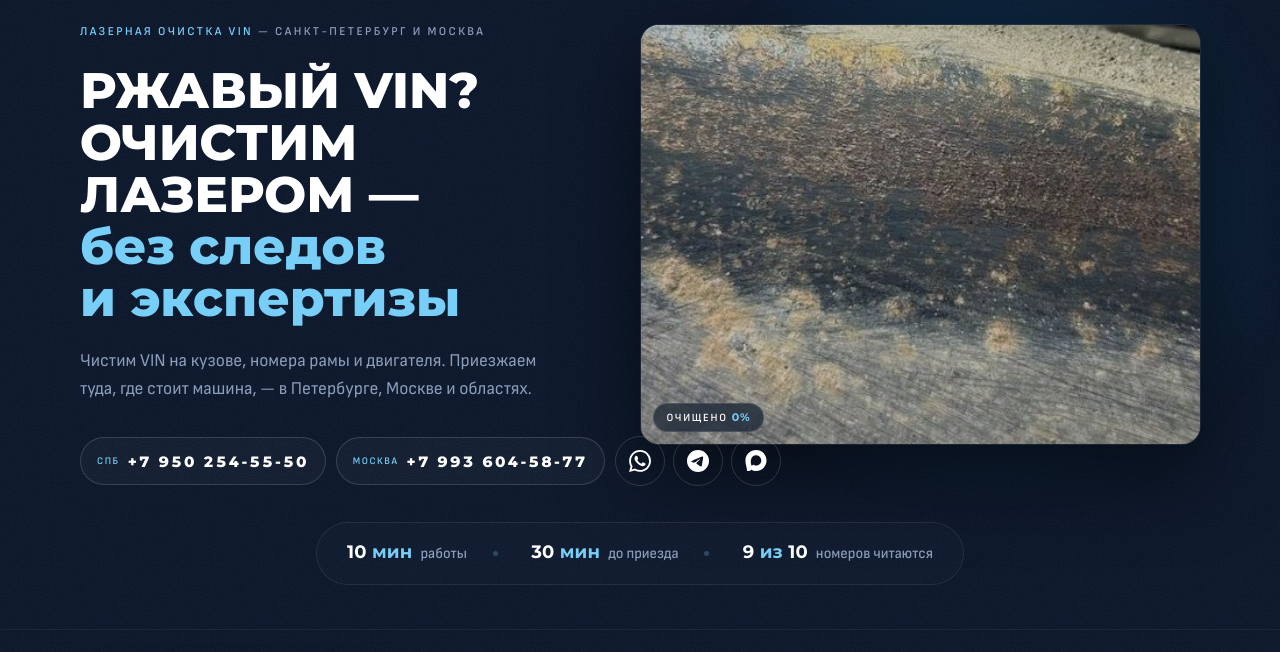
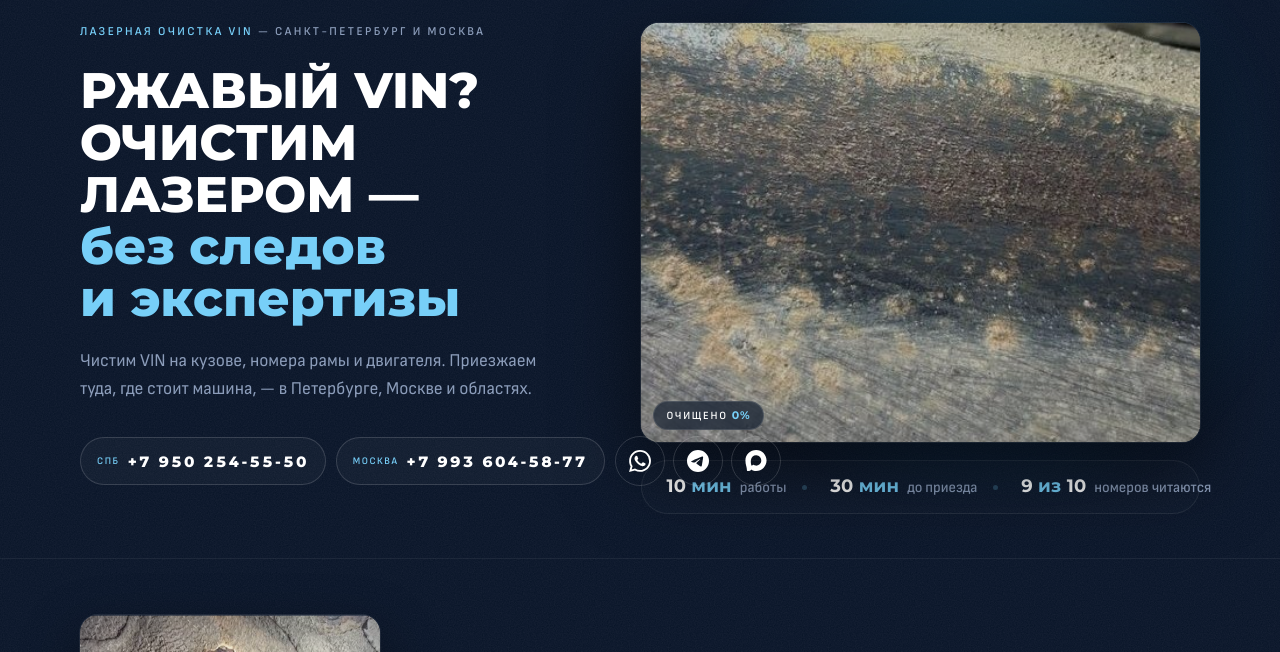
Before and after one commit to saltykovd03-create/tur-laser, a plain HTML site: page index.html in a window 1280 px wide. Shown: the part 89-741 px from the top of the page. Drawn offline with Linux system fonts and the light colour scheme; grey boxes are pictures that could not be loaded; a web font is replaced by a local one.

Commit message:
Первый экран на ПК: интерактив вровень с подзаголовком, факты под ним, номера строкой
Co-Authored-By: Claude Fable 5.1 <noreply@anthropic.com>

```diff
--- a/index.html
+++ b/index.html
@@ -15,7 +15,7 @@
 <link rel="preload" href="fonts/orbitron-latin-700-normal.woff2" as="font" type="font/woff2" crossorigin>
 <link rel="preload" href="img/vinlab-base.jpg" as="image">
 <link rel="preload" href="img/vinlab-rust.jpg" as="image">
-<link rel="stylesheet" href="style.css?v=13">
+<link rel="stylesheet" href="style.css?v=14">
 <noscript><style>.mbar--early{opacity:1;transform:none;pointer-events:auto}.vinlab__hint,.vinlab__meter,.ba__nav{display:none}</style></noscript>
 <!-- Счётчик аналитики ставим в день релиза (см. README): Яндекс.Метрика сюда, window.YM_ID = номер счётчика -->
 </head>
@@ -54,12 +54,12 @@
         <button class="vinlab__reset" type="button" hidden>Заново</button>
       </div>
     </div>
+  <ul class="facts">
+      <li><b>10&nbsp;<i>мин</i></b>работы</li>
+      <li><b>30&nbsp;<i>мин</i></b>до приезда</li>
+      <li><b>9&nbsp;<i>из</i>&nbsp;10</b>номеров читаются</li>
+    </ul>
   </div>
-  <ul class="facts">
-    <li><b>10&nbsp;<i>мин</i></b>работы</li>
-    <li><b>30&nbsp;<i>мин</i></b>до приезда</li>
-    <li><b>9&nbsp;<i>из</i>&nbsp;10</b>номеров читаются</li>
-  </ul>
 </div></section>
 
 <!-- 2. Процесс: видео с выезда + четыре шага -->
--- a/style.css
+++ b/style.css
@@ -237,8 +237,9 @@ h1 em{text-transform:none;font-style:normal;font-weight:800;color:var(--accent);
   .hdr__tel{font-size:15px}
   .hdr .hdr__msg{display:inline-flex;height:40px;padding:0 18px;font-size:12px} /* .hdr — чтобы не перебивал .btn ниже */
   .hero{padding:calc(var(--hdr) + 36px) 0 44px}
-  .hero__grid{display:grid;grid-template-columns:minmax(0,.95fr) minmax(0,1.05fr);gap:56px;align-items:center}
-  .hero__art{order:0;margin-bottom:40px}
+  .hero__grid{display:grid;grid-template-columns:minmax(0,.95fr) minmax(0,1.05fr);grid-template-rows:auto 1fr;gap:0 56px;align-items:start}
+  .hero__text{grid-column:1;grid-row:1/3}
+  .hero__art{order:0;grid-column:2;grid-row:1;margin-bottom:0;max-width:none}
   .vinlab{aspect-ratio:4/3}
   .vinlab__done{gap:16px}
   .crumb{font-size:12px;margin-bottom:24px}
@@ -248,9 +249,9 @@ h1 em{text-transform:none;font-style:normal;font-weight:800;color:var(--accent);
   .lead{font-size:18px;margin-top:22px}
   .cta{margin-top:32px;gap:14px}
   .btn{height:50px;padding:0 28px;font-size:13.5px;letter-spacing:.15em}
-  .facts{flex-wrap:nowrap;align-items:baseline;gap:0;width:max-content;max-width:100%;margin:36px auto 0;padding:20px 30px;border-radius:100px}
+  .facts{grid-column:2;grid-row:2;flex-wrap:nowrap;align-items:baseline;justify-content:space-between;gap:0;width:100%;margin:18px 0 0;padding:16px 24px;border-radius:100px}
   .facts li{gap:8px}
-  .facts li+li::before{content:"";width:5px;height:5px;border-radius:50%;background:var(--a25);margin:0 clamp(16px,2vw,26px);align-self:center}
+  .facts li+li::before{content:"";width:5px;height:5px;border-radius:50%;background:var(--a25);margin:0 clamp(10px,1.2vw,18px);align-self:center}
   .h2{font-size:clamp(28px,3.4vw,46px);line-height:1.1}
   .tag{font-size:19px;margin-top:14px}
   .kicker{font-size:12.5px;letter-spacing:.26em;padding:11px 20px;margin-bottom:18px}
```
